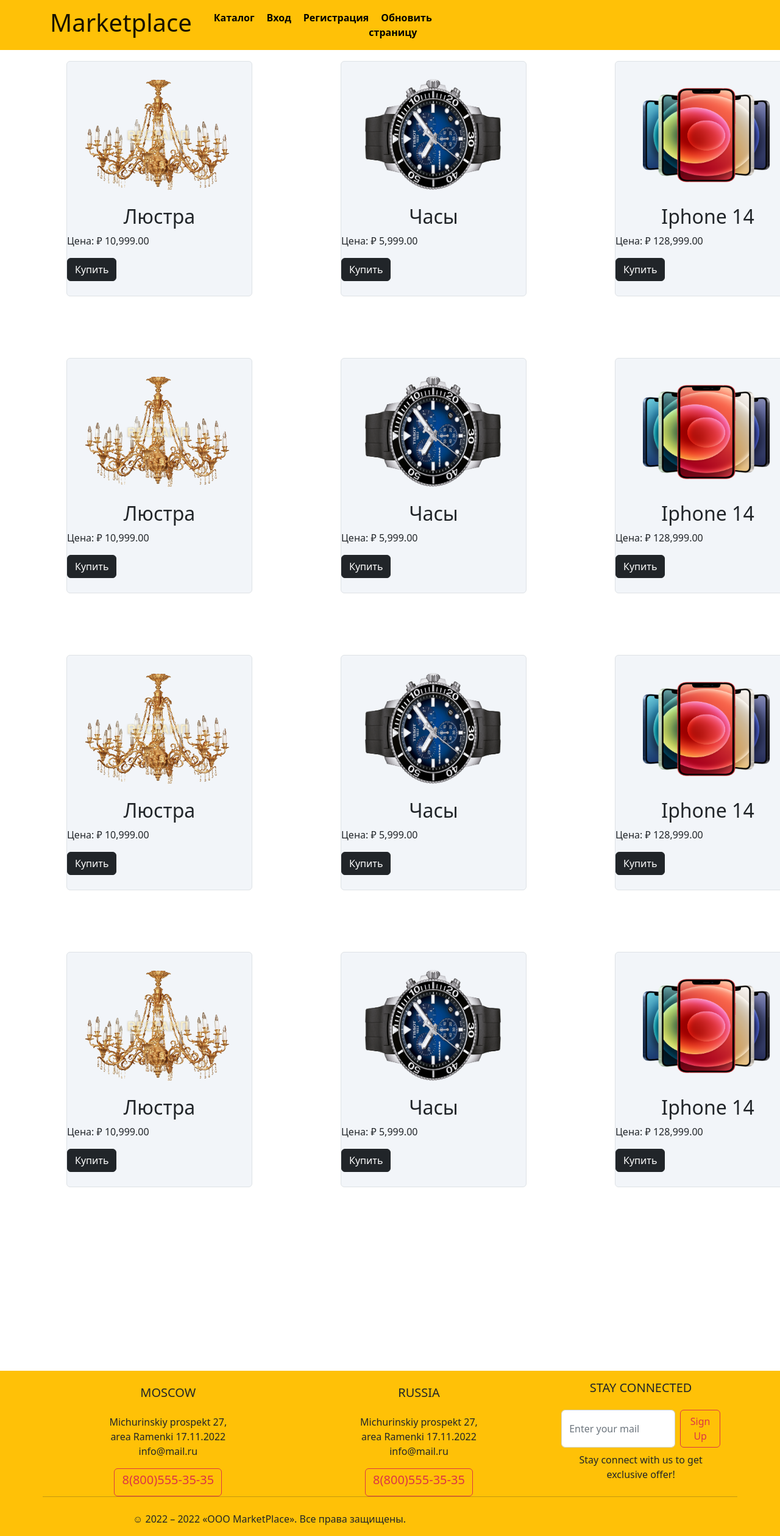
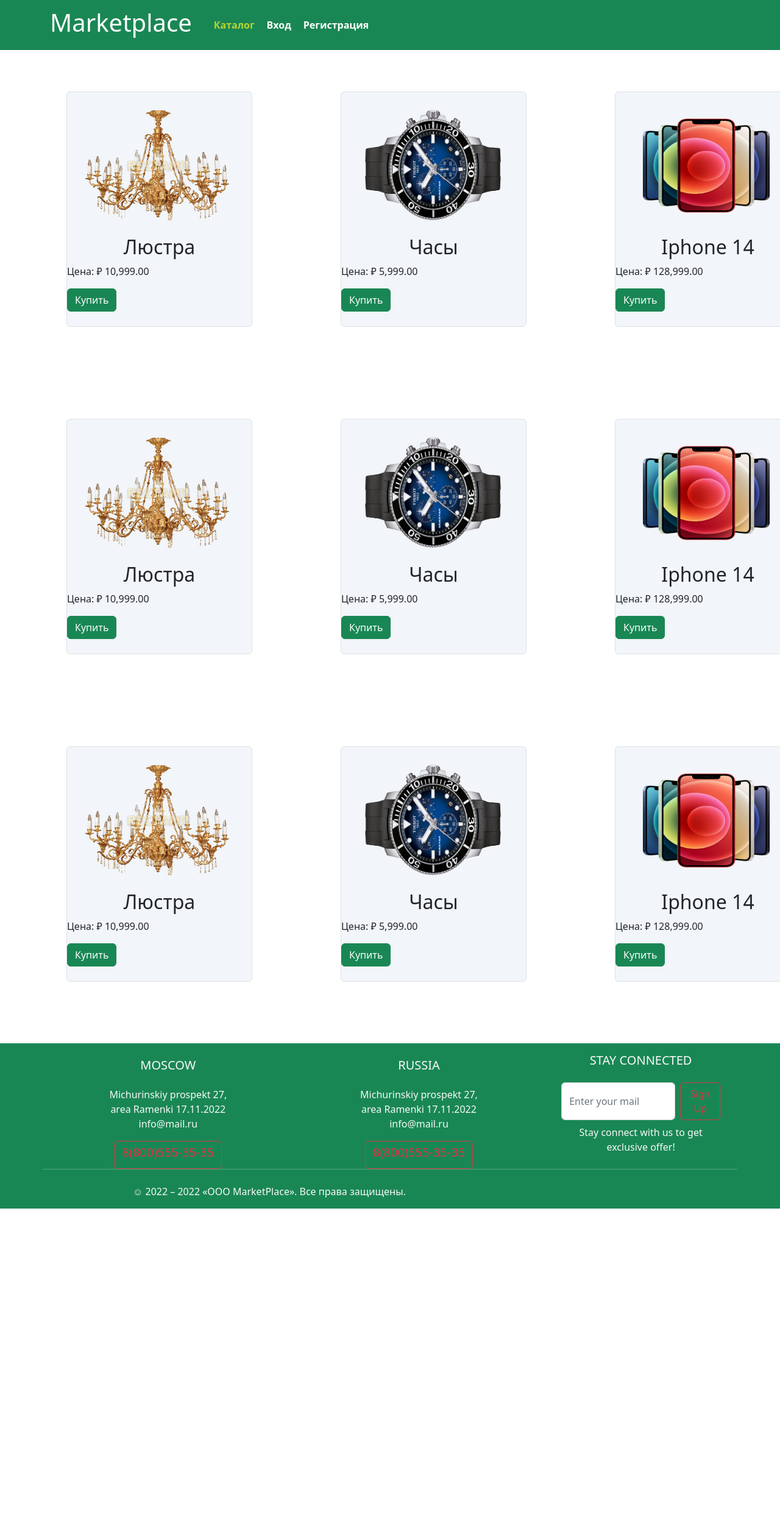
Before and after one commit to FasTIK2006/MarketPlace, an Angular app: page / in a window 1280 px wide. Shown: the top 2519 px of the page at 61% size. After the commit the page ends 1982 px from the top, so only its background shows below. Built offline with nearby package versions, Linux system fonts and the light colour scheme.

Commit message:
commit
commit

```diff
--- a/src/app/catalog/posts.component.css
+++ b/src/app/catalog/posts.component.css
@@ -1,6 +1,6 @@
 
 .con{
-    padding-top: 100px;
+    padding-top: 150px;
     padding-left: 5%;
     display: grid;
     grid-template-columns: 450px 450px 450px 450px;
@@ -21,7 +21,7 @@
 
 }
 .con1{
-    padding-bottom: 300px;
+    padding-bottom:300px;
     padding-top: 100px;
     padding-left: 5%;
     display: grid;
@@ -35,3 +35,6 @@
 .img{
     padding: 1% 5% 7% 8%;
 }
+.footer{
+    margin-top:  100px;
+}
--- a/src/app/catalog/posts.component.html
+++ b/src/app/catalog/posts.component.html
@@ -8,7 +8,7 @@
         <h2 class="mb-2 text-md text-center">Люстра</h2>
         <p>Цена: <span class="font-bold">{{ 10999 | currency:'₽ ' }}</span></p>
         <div сlass="abc">
-          <button type="button" class="btn btn-dark">Купить</button>
+          <button type="button" class="btn btn-success" >Купить</button>
         </div>
       </div>
     </div>
@@ -20,7 +20,7 @@
         <h2 class="mb-2 text-md text-center">Часы</h2>
         <p>Цена: <span class="font-bold">{{ 5999 | currency:'₽ ' }}</span></p>
         <div сlass="abc">
-          <button type="button" class="btn btn-dark">Купить</button>
+          <button type="button" class="btn btn-success">Купить</button>
         </div>
       </div>
     </div>
@@ -32,7 +32,7 @@
         <h2 class="mb-2 text-md text-center">Iphone 14</h2>
         <p>Цена: <span class="font-bold">{{ 128999 | currency:'₽ ' }}</span></p>
         <div сlass="abc">
-          <button type="button" class="btn btn-dark">Купить</button>
+          <button type="button" class="btn btn-success">Купить</button>
         </div>
       </div>
     </div>
@@ -44,7 +44,7 @@
         <h2 class="mb-2 text-md text-center">Стиральная машина</h2>
         <p>Цена: <span class="font-bold">{{ 12000 | currency:'₽ ' }}</span></p>
         <div сlass="abc">
-          <button type="button" class="btn btn-dark">Купить</button>
+          <button type="button" class="btn btn-success">Купить</button>
         </div>
       </div>
     </div>
@@ -59,7 +59,7 @@
         <h2 class="mb-2 text-md text-center">Люстра</h2>
         <p>Цена: <span class="font-bold">{{ 10999 | currency:'₽ ' }}</span></p>
         <div сlass="abc">
-          <button type="button" class="btn btn-dark">Купить</button>
+          <button type="button" class="btn btn-success" >Купить</button>
         </div>
       </div>
     </div>
@@ -71,19 +71,19 @@
         <h2 class="mb-2 text-md text-center">Часы</h2>
         <p>Цена: <span class="font-bold">{{ 5999 | currency:'₽ ' }}</span></p>
         <div сlass="abc">
-          <button type="button" class="btn btn-dark">Купить</button>
+          <button type="button" class="btn btn-success">Купить</button>
         </div>
       </div>
     </div>
     <div class="карточка">
       <div class="py-4 px-6 border rounded flex items-center flex-col">
         <div class="img">
-          <img src="../../assets/pngimg.com - iphone_12_PNG23.png" style="width:250px; height:187px">
+        <img src="../../assets/pngimg.com - iphone_12_PNG23.png" style="width:250px; height:187px">
       </div>
         <h2 class="mb-2 text-md text-center">Iphone 14</h2>
         <p>Цена: <span class="font-bold">{{ 128999 | currency:'₽ ' }}</span></p>
         <div сlass="abc">
-          <button type="button" class="btn btn-dark">Купить</button>
+          <button type="button" class="btn btn-success">Купить</button>
         </div>
       </div>
     </div>
@@ -95,7 +95,7 @@
         <h2 class="mb-2 text-md text-center">Стиральная машина</h2>
         <p>Цена: <span class="font-bold">{{ 12000 | currency:'₽ ' }}</span></p>
         <div сlass="abc">
-          <button type="button" class="btn btn-dark">Купить</button>
+          <button type="button" class="btn btn-success">Купить</button>
         </div>
       </div>
     </div>
@@ -110,7 +110,7 @@
         <h2 class="mb-2 text-md text-center">Люстра</h2>
         <p>Цена: <span class="font-bold">{{ 10999 | currency:'₽ ' }}</span></p>
         <div сlass="abc">
-          <button type="button" class="btn btn-dark">Купить</button>
+          <button type="button" class="btn btn-success" >Купить</button>
         </div>
       </div>
     </div>
@@ -122,19 +122,19 @@
         <h2 class="mb-2 text-md text-center">Часы</h2>
         <p>Цена: <span class="font-bold">{{ 5999 | currency:'₽ ' }}</span></p>
         <div сlass="abc">
-          <button type="button" class="btn btn-dark">Купить</button>
+          <button type="button" class="btn btn-success">Купить</button>
         </div>
       </div>
     </div>
     <div class="карточка">
       <div class="py-4 px-6 border rounded flex items-center flex-col">
         <div class="img">
-          <img src="../../assets/pngimg.com - iphone_12_PNG23.png" style="width:250px; height:187px">
+        <img src="../../assets/pngimg.com - iphone_12_PNG23.png" style="width:250px; height:187px">
       </div>
         <h2 class="mb-2 text-md text-center">Iphone 14</h2>
         <p>Цена: <span class="font-bold">{{ 128999 | currency:'₽ ' }}</span></p>
         <div сlass="abc">
-          <button type="button" class="btn btn-dark">Купить</button>
+          <button type="button" class="btn btn-success">Купить</button>
         </div>
       </div>
     </div>
@@ -146,70 +146,19 @@
         <h2 class="mb-2 text-md text-center">Стиральная машина</h2>
         <p>Цена: <span class="font-bold">{{ 12000 | currency:'₽ ' }}</span></p>
         <div сlass="abc">
-          <button type="button" class="btn btn-dark">Купить</button>
-        </div>
-      </div>
-    </div>
-
-  </div>
-  <div class="con1">
-    <div class="карточка">
-      <div class="py-4 px-6 border rounded flex items-center flex-col">
-        <div class="img">
-        <img src="../../assets/pngimg.com - chandelier_PNG71.png" style="width:250px; height:187px">
-        </div>
-        <h2 class="mb-2 text-md text-center">Люстра</h2>
-        <p>Цена: <span class="font-bold">{{ 10999 | currency:'₽ ' }}</span></p>
-        <div сlass="abc">
-          <button type="button" class="btn btn-dark">Купить</button>
-        </div>
-      </div>
-    </div>
-    <div class="карточка">
-      <div class="py-4 px-6 border rounded flex items-center flex-col">
-        <div class="img">
-        <img src="../../assets/pngimg.com - watches_PNG101444.png" style="width:250px; height:187px">
-        </div>
-        <h2 class="mb-2 text-md text-center">Часы</h2>
-        <p>Цена: <span class="font-bold">{{ 5999 | currency:'₽ ' }}</span></p>
-        <div сlass="abc">
-          <button type="button" class="btn btn-dark">Купить</button>
-        </div>
-      </div>
-    </div>
-    <div class="карточка">
-      <div class="py-4 px-6 border rounded flex items-center flex-col">
-        <div class="img">
-          <img src="../../assets/pngimg.com - iphone_12_PNG23.png" style="width:250px; height:187px">
-      </div>
-        <h2 class="mb-2 text-md text-center">Iphone 14</h2>
-        <p>Цена: <span class="font-bold">{{ 128999 | currency:'₽ ' }}</span></p>
-        <div сlass="abc">
-          <button type="button" class="btn btn-dark">Купить</button>
-        </div>
-      </div>
-    </div>
-    <div class="карточка">
-      <div class="py-4 px-6 border rounded flex items-center flex-col">
-        <div class="img">
-        <img src="../../assets/pngimg.com - washing_machine_PNG101461.png" style="width:200px; height:150px">
-      </div>
-        <h2 class="mb-2 text-md text-center">Стиральная машина</h2>
-        <p>Цена: <span class="font-bold">{{ 12000 | currency:'₽ ' }}</span></p>
-        <div сlass="abc">
-          <button type="button" class="btn btn-dark">Купить</button>
+          <button type="button" class="btn btn-success">Купить</button>
         </div>
       </div>
     </div>
 
   </div>
 
-</body>
-<div class="bg-warning text-dark pt 5 pb 4 footer">
+
+<div class="bg-success text-light pt 5 pb 4 footer">
   <div class="container text-center text-md-left">
     <div class="row text-center text-md-left">
       <div class="col-md-4 col-lg-4 col-xl-4 mx-auto mt-4">
-        <h5 class="text-uppercase mb-4 font-weight-bold text-dark">Moscow</h5>
+        <h5 class="text-uppercase mb-4 font-weight-bold text-light">Moscow</h5>
         <p>Michurinskiy prospekt 27,<br>
           area Ramenki 17.11.2022<br>
           info@mail.ru</p>
@@ -218,7 +167,7 @@
         </a>
       </div>
       <div class="col-md-4 col-lg-4 col-xl-4 mx-auto mt-4">
-        <h5 class="text-uppercase mb-4 font-weight-bold text-dark">Russia</h5>
+        <h5 class="text-uppercase mb-4 font-weight-bold text-light">Russia</h5>
         <p>Michurinskiy prospekt 27,<br>
           area Ramenki 17.11.2022<br>
           info@mail.ru</p>
@@ -230,7 +179,7 @@
 
 
       <div class="col-md-4 col-lg-3 col-xl-3 mx-auto mt-3">
-        <h5 class="text-uppercase mb-4 font-weight-bold text-dark">Stay Connected</h5>
+        <h5 class="text-uppercase mb-4 font-weight-bold text-light">Stay Connected</h5>
         <form class="d-flex">
           <input class="form-control me-2" type="search" placeholder="Enter your mail" aria-label="Search">
           <button class="btn btn-outline-danger" type="submit">Sign Up</button>
--- a/src/app/login/login.component.html
+++ b/src/app/login/login.component.html
@@ -14,6 +14,6 @@
 <div *ngIf="entrance" style="background-color: rgb(255, 255, 255); color: rgb(255, 191, 0); width: 170px;" >Вы успешно вошли</div>
 </div>
 <div>
-  <button routerLink="/" class="but" (click)="login()">Войти</button>
+  <button class="btn btn-success" style="width: 190px;" routerLink="/" (click)="login()">Войти</button>
 </div>
 </div>
--- a/src/app/logout/logout.component.css
+++ b/src/app/logout/logout.component.css
@@ -0,0 +1,7 @@
+.ab {
+    color: rgb(0, 0, 0);
+    text-decoration: none;
+    padding-left: 20px;
+    font-weight: 600;
+
+    }
--- a/src/app/logout/logout.component.html
+++ b/src/app/logout/logout.component.html
@@ -1 +1 @@
-<button *ngIf="authService.isLoggedIn()" (click)="logout()">Выйти</button>
+<a class="ab" *ngIf="authService.isLoggedIn()" (click)="logout()">Выйти из аккаунта</a>
--- a/src/app/logout/logout.component.ts
+++ b/src/app/logout/logout.component.ts
@@ -1,5 +1,6 @@
 import { Component } from '@angular/core';
 import { AuthService } from '../auth.service';
+import { AppComponent } from '../root/app.component';
 
 
 @Component({
--- a/src/app/register/register.component.html
+++ b/src/app/register/register.component.html
@@ -37,6 +37,6 @@
     <div class="col"></div>
     <div class="col"></div>
     <div class="but1">
-        <button class="but" (click)="register()" routerLink="/login" routerLinkActive="active-link" >Зарегистрироваться</button>
+        <button class="btn btn-success" (click)="register()" routerLink="/login" routerLinkActive="active-link" >Зарегистрироваться</button>
     </div>
     </div>
--- a/src/app/root/app.component.css
+++ b/src/app/root/app.component.css
@@ -1,8 +1,9 @@
 .ab {
-color: rgb(0, 0, 0);
+color: rgb(255, 255, 255);
 text-decoration: none;
 padding-left: 20px;
 font-weight: 600;
+
 
 }
 .footer{
@@ -19,8 +20,14 @@
 
 .active-link {
 
-    color: rgb(0, 0, 0);
+    color: rgb(186, 213, 49);
 }
 .c{
     padding-left: 500px;;
 }
+.navbar-brand{
+    color: rgb(255, 255, 255);
+}
+.nav-item{
+    color: white;
+}
--- a/src/app/root/app.component.html
+++ b/src/app/root/app.component.html
@@ -1,6 +1,6 @@
 <body>
   <div>
-    <nav class="fixed-top navbar navbar-expand-xl navbar-primary bg-warning">
+    <nav class="fixed-top navbar navbar-expand-xl navbar-primary bg-success">
       <div class="container">
         <a href="" class="navbar-brand">
           <h1>Marketplace</h1>
@@ -22,17 +22,12 @@
             <li class="nav-item">
               <a class="ab " mat-button *ngIf="!authService.isLoggedIn()" routerLink="/register" routerLinkActive="active-link">Регистрация</a>
             </li>
-            <li class="nav-item">
-              <a href="/" class="ab " *ngIf="!isLogged" button (click)="checkUser()">Обновить страницу </a>
-            </li>
             <div class="c">
-            <li class="nav-item">
-              <a class="ab" *ngIf="authService.isLoggedIn()" (click)="logout()">Выйти из аккаунта: {{Username}} </a>
-            </li>
             <li class="nav-item">
               <a class="ab" *ngIf="authService.isLoggedIn()" routerLink="/profile" routerLinkActive="active-link"> Профиль </a>
             </li>
           </div>
+          <app-logout>  </app-logout>
           </ol>
 
 
--- a/src/app/root/app.component.ts
+++ b/src/app/root/app.component.ts
@@ -7,33 +7,7 @@
   styleUrls: ['./app.component.css'],
 })
 export class AppComponent {
-  title(title: any) {
-    throw new Error('Method not implemented.');
+  title = 'MARKETPLACE';
+  Username: string = '';
+  constructor(public authService: AuthService) { }
   }
-
-  isLogged: boolean = false;
-  Username: string = '';
-
-  constructor(public authService: AuthService) {
-    this.checkUser();
-  }
-
-  checkUser(): void {
-    let user_str = localStorage.getItem('userinfo');
-    if (user_str === null) {
-      return;
-    } else {
-      let user = JSON.parse(user_str);
-      this.Username = user.name;
-      this.isLogged = true;
-    }
-  }
-
-  logout(): void {
-     localStorage.clear()
-    this.Username = '';
-    this.isLogged = false;
-  }
-
-
-};
```
